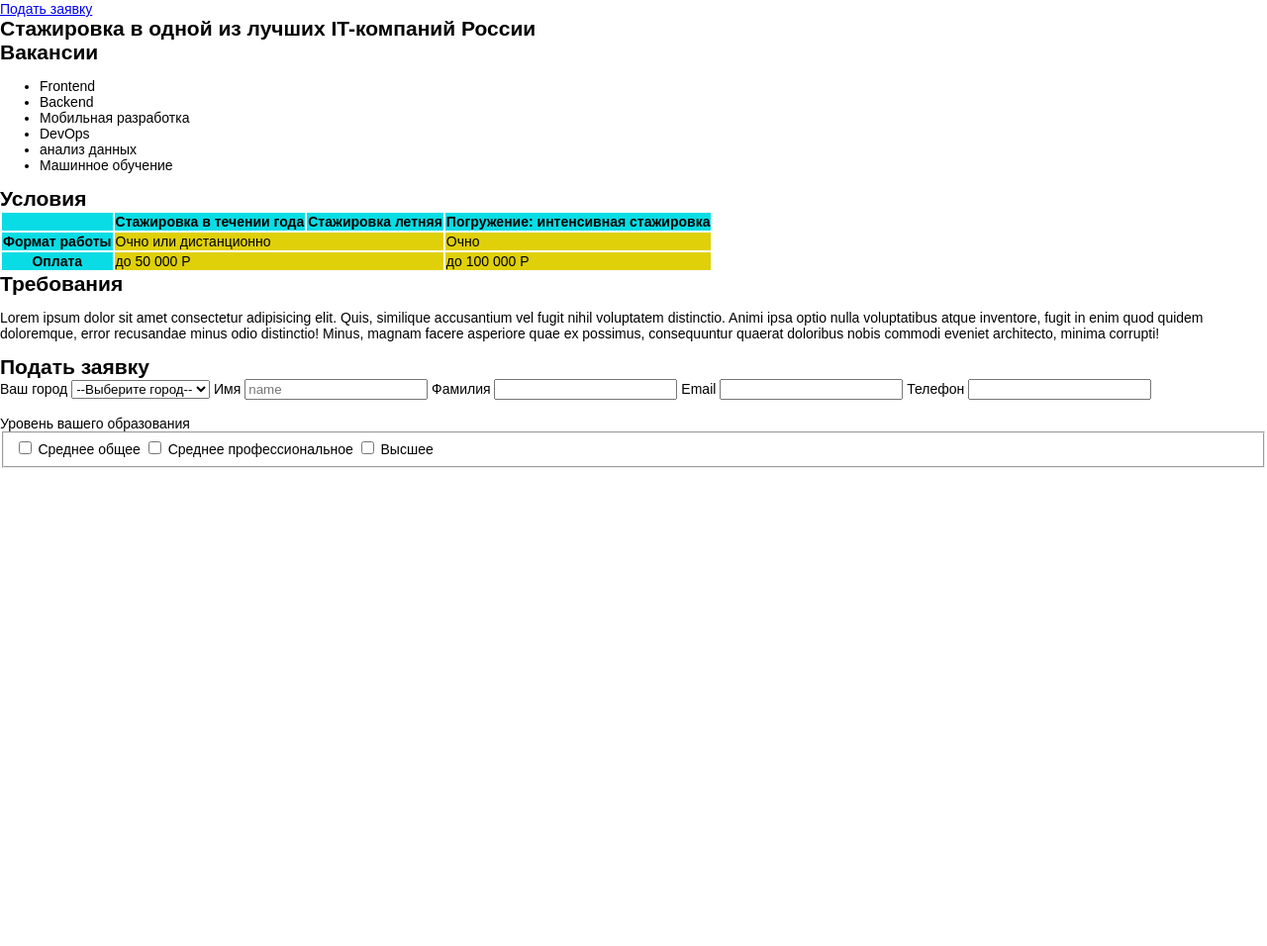
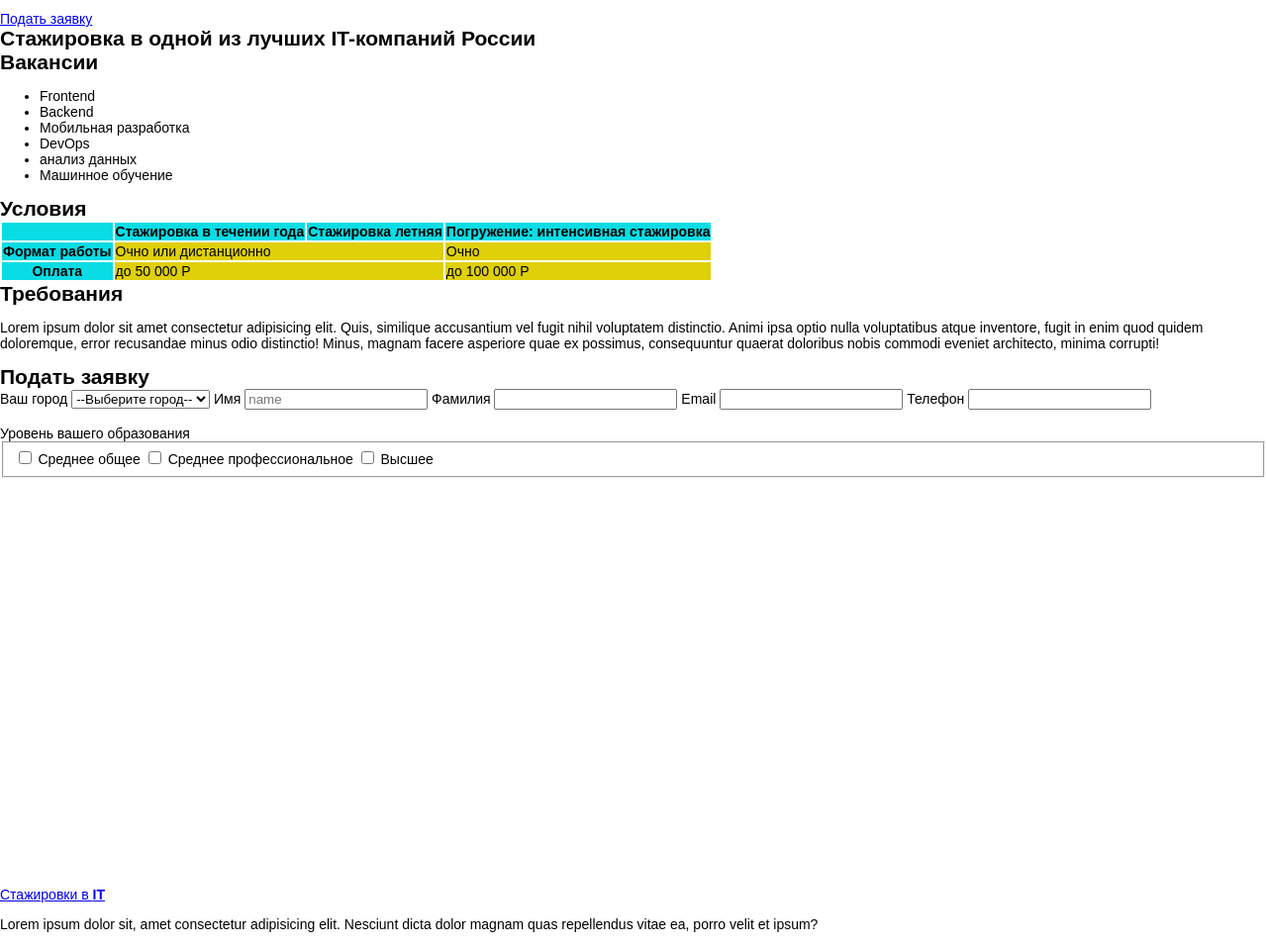
Before and after one commit to IvanBakharev/Project-HTML-SY, a plain HTML site: page index.html in a window 1280 px wide. Shown: the part 91-1047 px from the top of the page at 99% size. Before the commit the page ends 800 px from the top, so only its background shows below. Drawn offline with Linux system fonts and the light colour scheme.

Commit message:
Map plus

```diff
--- a/CSS/main.css
+++ b/CSS/main.css
@@ -43,3 +43,7 @@ td {
 .form {
     margin-top: 16px;
 }
+
+.container {
+    margin-top: 10px;
+}
--- a/index.html
+++ b/index.html
@@ -116,10 +116,22 @@
                 </div>
                  </form>
             </section>
+            <section>
+                <div class="map">
+                    <iframe src="https://yandex.ru/map-widget/v1/?um=constructor%3Aa53bd82d057cad63c6a451e80054759fcb747503a90b25cd1ebda9458267a1ac&amp;source=constructor" width="100%" height="400" frameborder="0"></iframe>
+                </div>
+            </section>
         </main>
 
         <footer>
-
+            <div class="container">
+                <div class="logo">
+                    <a href="/">Стажировки в <strong>IT</strong></a>
+                </div>
+                <div>
+                    <p>Lorem ipsum dolor sit, amet consectetur adipisicing elit. Nesciunt dicta dolor magnam quas repellendus vitae ea, porro velit et ipsum?</p>
+                </div>
+            </div>
         </footer>
 
 
```
